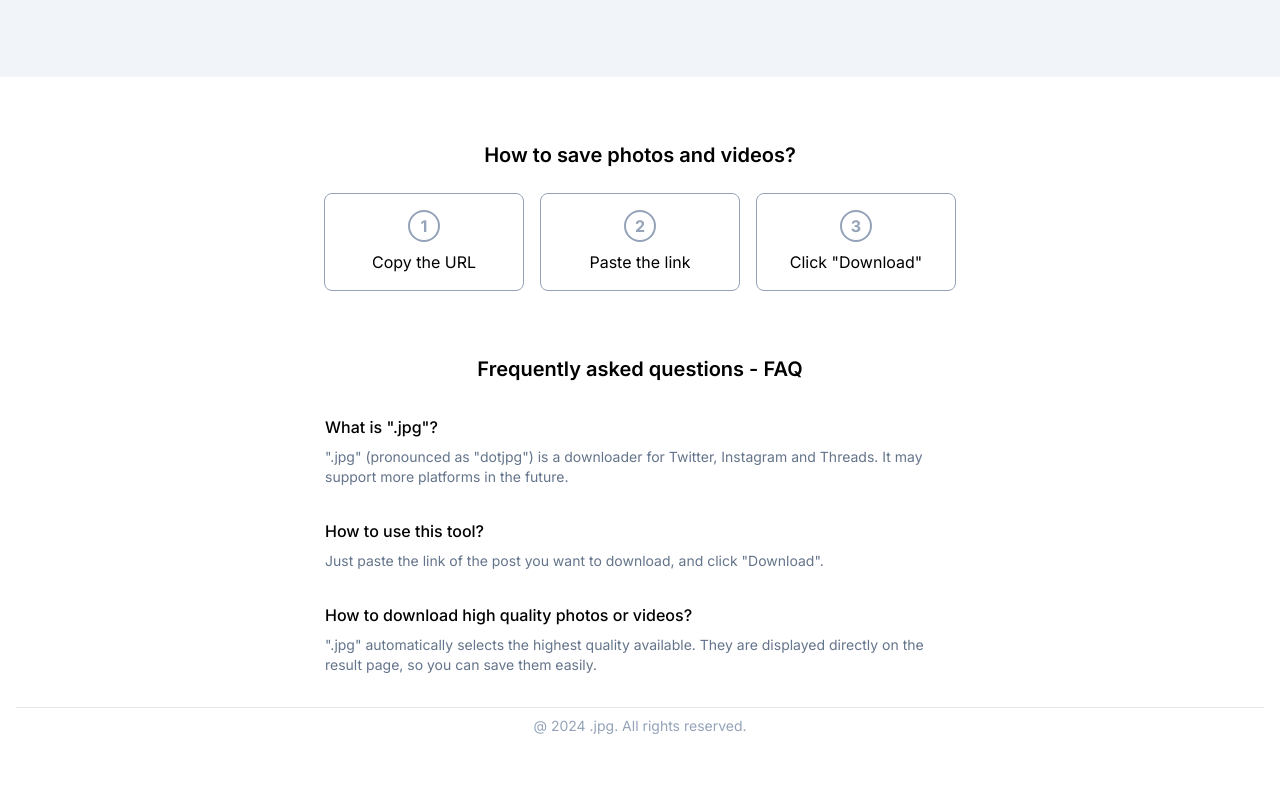
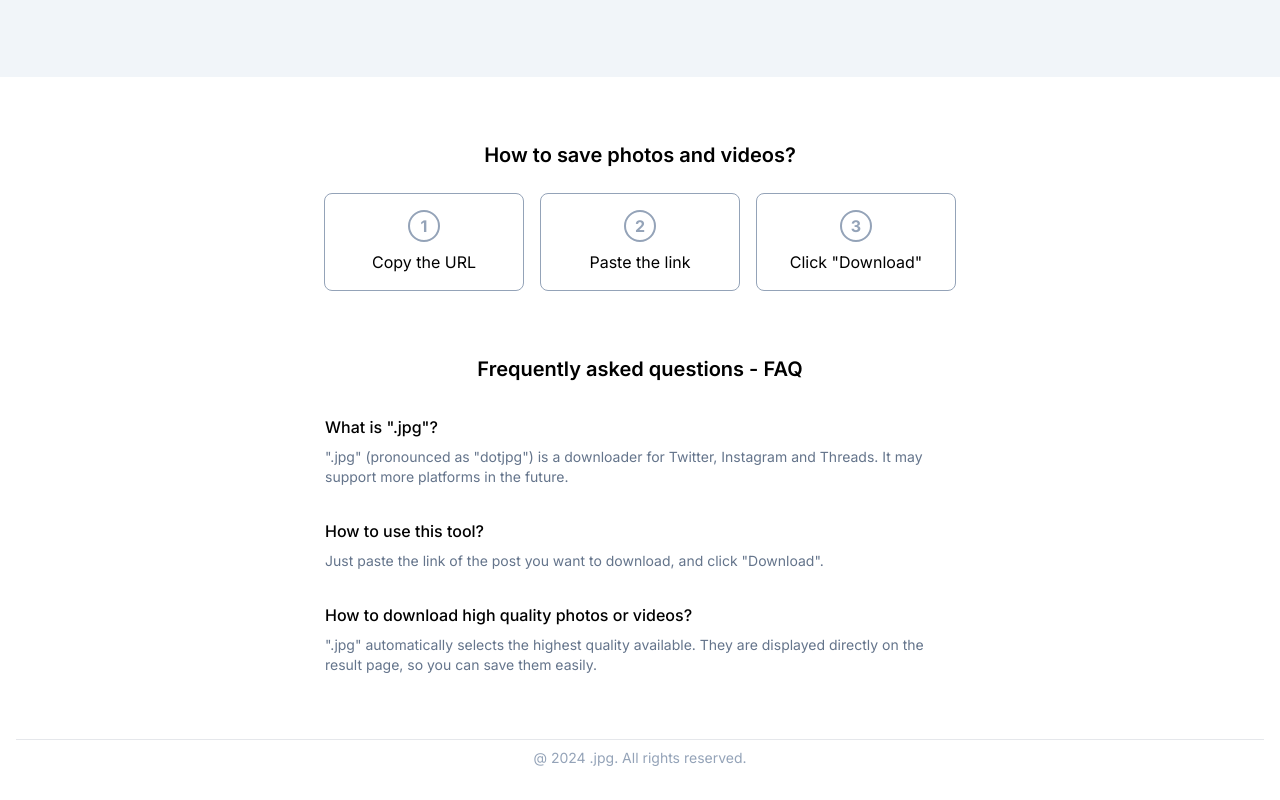
Before and after one commit to elvisyjlin/dotjpg, a Next.js app: page / in a window 1280 px wide. Shown: the part 327-1127 px from the top of the page. Before the commit the page ends 1095 px from the top, so only its background shows below. Built offline with nearby package versions, Linux system fonts and the light colour scheme; no server answers.

Commit message:
Refine footer margin

```diff
--- a/src/components/footer.tsx
+++ b/src/components/footer.tsx
@@ -1,7 +1,7 @@
 import { FC } from "react";
 
 const Footer: FC = () => (
-  <footer className="mt-8 mb-8 container mx-auto text-center text-slate-400 text-sm">
+  <footer className="mt-16 mb-8 container mx-auto text-center text-slate-400 text-sm">
     <hr />
     <div className="mt-2">@ 2024 .jpg. All rights reserved.</div>
   </footer>
```
